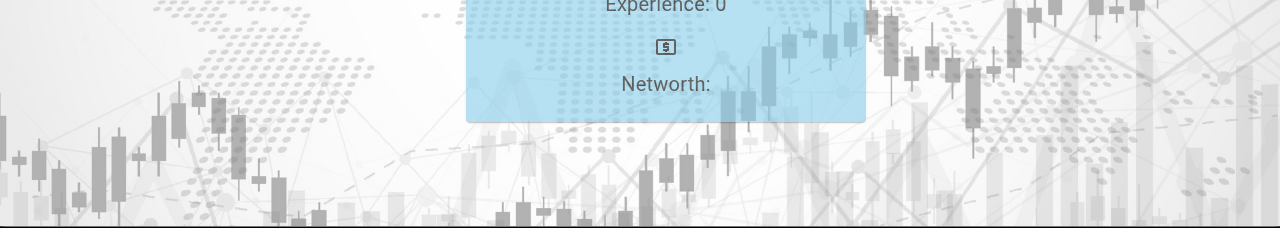
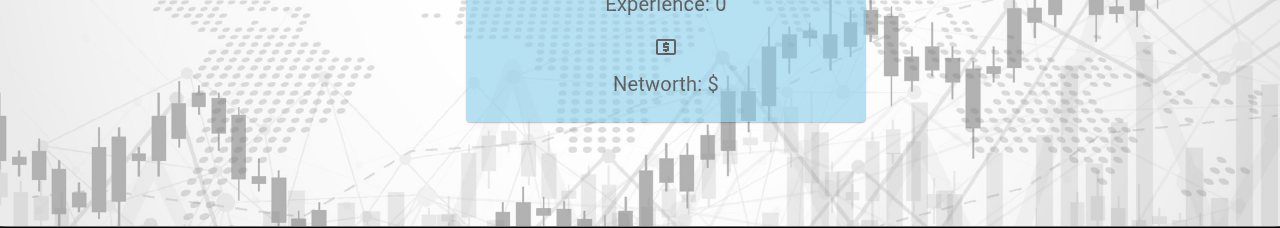
Before and after one commit to Nihilus888/IBull, a React (Create React App) app: page /profile/1 in a window 1280 px wide. Shown: the part 615-843 px from the top of the page. Built offline with nearby package versions, Linux system fonts and the light colour scheme; no server answers; sample sign-in values are in the browser's storage.

Commit message:
delete route successfull

```diff
--- a/src/components/profile/Profile.jsx
+++ b/src/components/profile/Profile.jsx
@@ -111,7 +111,7 @@ export default function Profile(props) {
     event.preventDefault();
     let token = localStorage.getItem("user_token");
     console.log("token:", token);
-    fetch(`http://localhost:3000/users/profile/${id}`, {
+    fetch(`http://localhost:3001/user/profile/${id}`, {
       method: "DELETE",
       headers: {
         "Content-type": "application/json",
@@ -313,7 +313,7 @@ export default function Profile(props) {
                   />
 
                   <Typography variant="body2" sx={{ fontSize: 20 }}>
-                    Networth: {formData.networth}
+                    Networth: ${formData.networth}
                   </Typography>
 
                 </CardContent>
```
